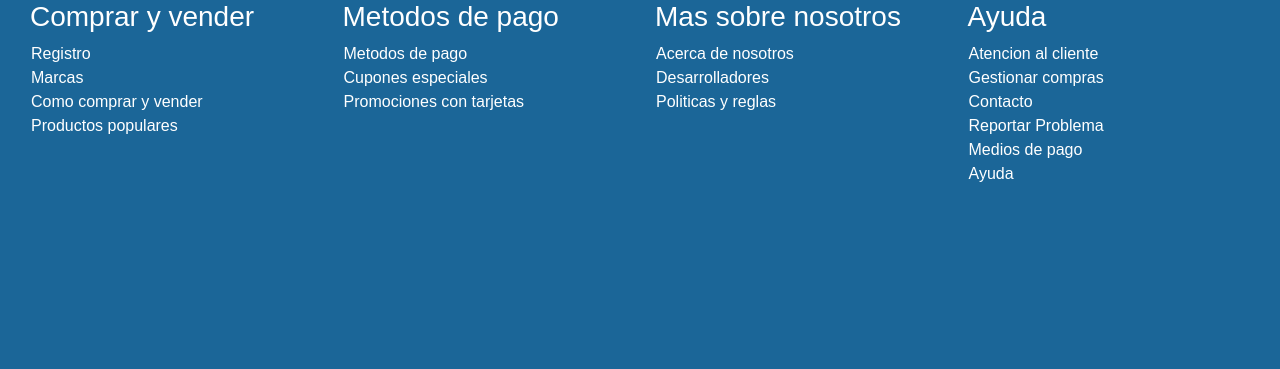
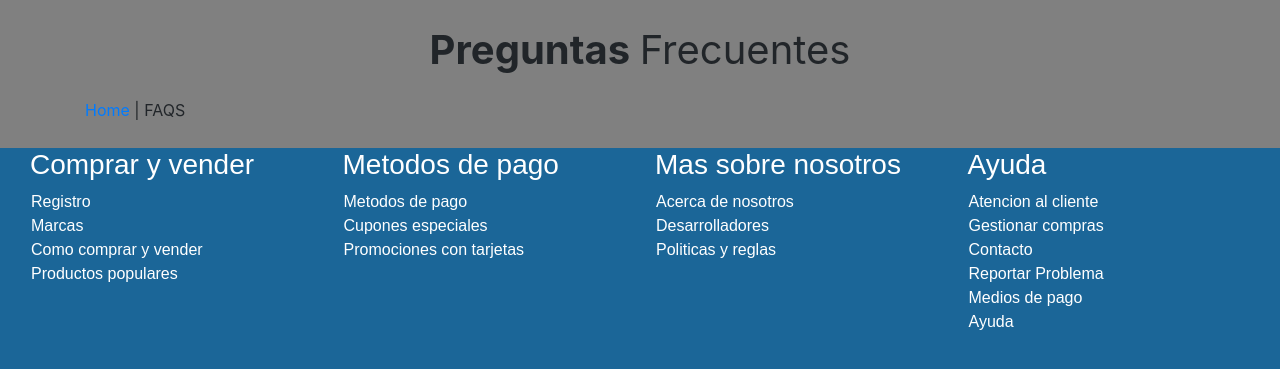
Before and after one commit to Cristian-Mansilla/Proyecto-Integrador-Ecommerce, a PHP site: page /faqs.html in a window 1280 px wide. Shown: the part 142-511 px from the top of the page. Run offline with PHP 8.4, Linux system fonts and the light colour scheme.

Commit message:
seccion volver atras faqs

```diff
--- a/css/master.css
+++ b/css/master.css
@@ -1,3 +1,4 @@
+/*login*/
 .bg-login {
   background-image: url("../img/bg-login.jpg");
   background-size: cover;
@@ -26,7 +27,7 @@
   margin-top: 120px;
 
 }
-
+/*fin login*/
 /*register*/
 .box-register{
   border: solid 2px rgb(52, 152, 219);
@@ -180,3 +181,10 @@
 
 
 /* Fin CSS Index */
+/*faqs*/
+.goBack {
+  background: grey;
+  padding: 10px;
+}
+
+/*fin faqs*/
--- a/faqs.html
+++ b/faqs.html
@@ -73,8 +73,23 @@
     </header>
     <!--finaliza encabezado-->
     <!--inicia sección preguntas frecuentes-->
-    <section>
-
+    <section class="goBack">
+      <div class="container-fluid">
+        <div class="container">
+          <div class="text-center">
+            <h1 class="font-weight-bold align-middle mt-3">Preguntas
+              <span class="font-weight-normal">Frecuentes</span>
+            </h1>
+          </div>
+          <div class="mt-4">
+            <ul class="p-0">
+              <li class="d-inline"><a href="index.html">Home</a></li>
+              <span>|</span>
+              <li class="d-inline">FAQS</li>
+            </ul>
+          </div>
+        </div>
+      </div>
     </section>
     <!--finaliza sección preguntas frecuentes-->
     <!--inicia pie de página-->
```
